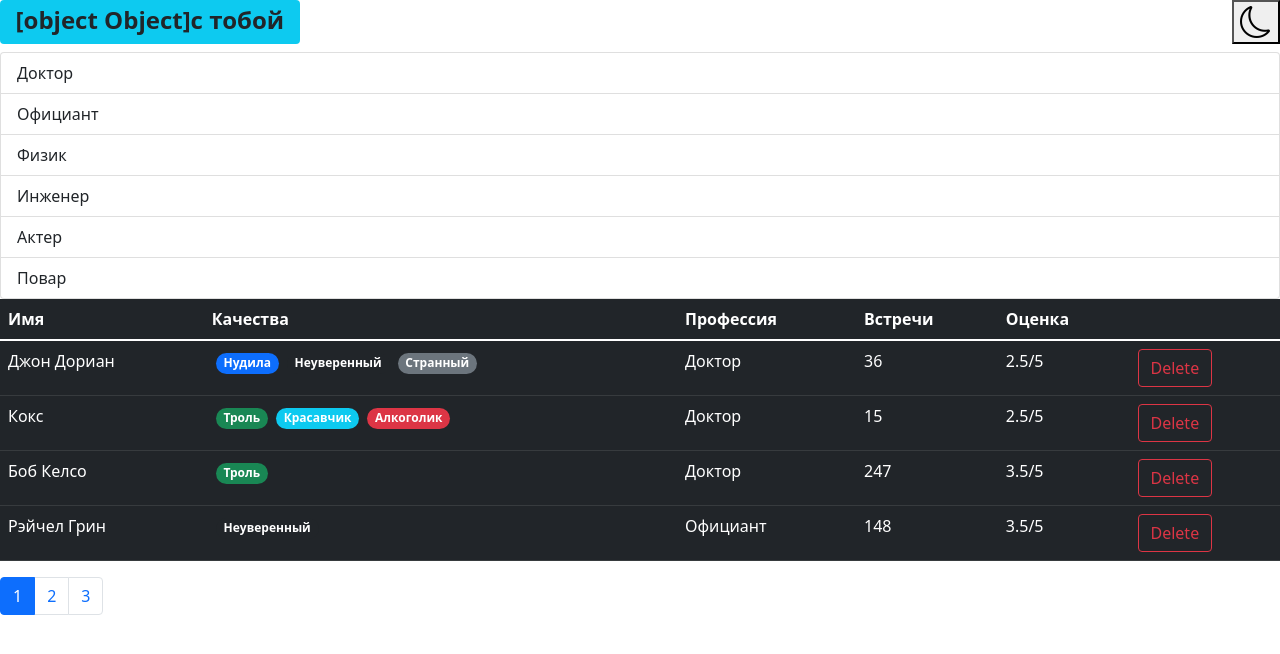
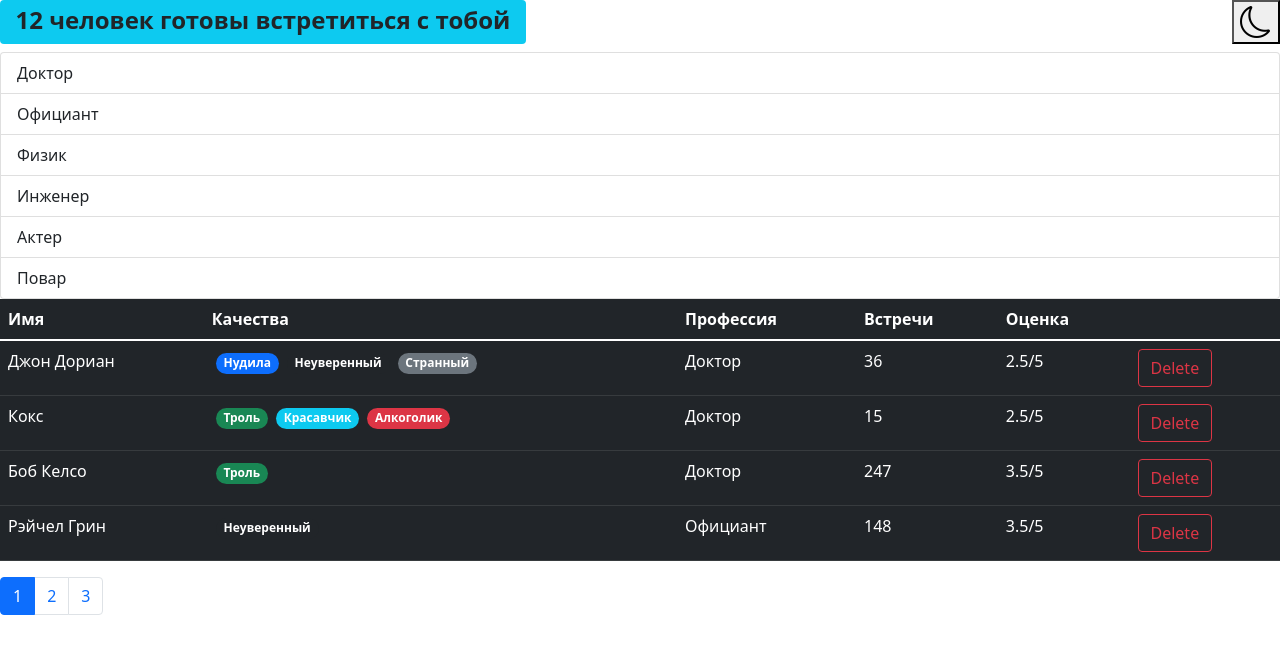
Before and after one commit to Kulyakin/fast-company-bootstrap, a React (Create React App) app: page / in a window 1280 px wide. Shown: the top 654 px of the page. Built offline with nearby package versions, Linux system fonts and the light colour scheme.

Commit message:
add eventlistener and fix searchstatus

```diff
--- a/src/components/app.jsx
+++ b/src/components/app.jsx
@@ -5,6 +5,7 @@ import SearchStatus from './searchStatus'
 
 function App() {
     const [users, setUsers] = useState(api.users.fetchAll())
+    console.log(users.length)
     const handleDelete = (userId) => {
         setUsers(users.filter((user) => user._id !== userId))
     }
--- a/src/components/groupList.jsx
+++ b/src/components/groupList.jsx
@@ -1,7 +1,7 @@
 import React from 'react'
 import PropTypes from 'prop-types'
 
-const GroupList = ({ items, valueProperty, contentProperty }) => {
+const GroupList = ({ items, valueProperty, contentProperty, onItemSelect }) => {
     console.log(Object.keys(items))
     return (
         <ul className="list-group">
@@ -9,6 +9,8 @@ const GroupList = ({ items, valueProperty, contentProperty }) => {
                 <li
                     key={items[item][valueProperty]}
                     className="list-group-item"
+                    onClick={() => onItemSelect(items[item])}
+                    role="button"
                 >
                     {items[item][contentProperty]}
                 </li>
@@ -24,7 +26,8 @@ GroupList.defaultProps = {
 GroupList.propTypes = {
     items: PropTypes.object.isRequired,
     valueProperty: PropTypes.string.isRequired,
-    contentProperty: PropTypes.string.isRequired
+    contentProperty: PropTypes.string.isRequired,
+    onItemSelect: PropTypes.func
 }
 
 export default GroupList
--- a/src/components/searchStatus.jsx
+++ b/src/components/searchStatus.jsx
@@ -3,16 +3,27 @@ import 'bootstrap/dist/css/bootstrap.css'
 import PropTypes from 'prop-types'
 
 const SearchStatus = ({ length }) => {
-    const frase = (num) => {
+    const phrase = (num) => {
         if (num === 0) {
             return 'Никого не нашлось для тебя'
-        } else return { length } + 'c тобой'
+        }
+        if (num === 1) {
+            return ' человек готов встретиться c тобой'
+        }
+        if (num >= 2 && num <= 4) {
+            return ' человека готовы встретиться c тобой'
+        }
+        if (num >= 5 && num <= 15) {
+            return ' человек готовы встретиться с тобой'
+        }
     }
 
     return (
         <div>
             <h2 className="d-flex justify-content-between col-">
-                <span className="badge bg-info text-dark">{frase(length)}</span>
+                <span className="badge bg-info text-dark">
+                    {length === 0 ? phrase(length) : length + phrase(length)}
+                </span>
                 <button>
                     <i className="bi bi-moon"></i>
                 </button>
--- a/src/components/users.jsx
+++ b/src/components/users.jsx
@@ -17,7 +17,7 @@ const Users = ({ users: allUsers, ...rest }) => {
     }, [])
 
     const handleProfessionSelect = (params) => {
-        setProfession(params)
+        console.log(params)
     }
 
     const handlePageChange = (pageIndex) => {
```
